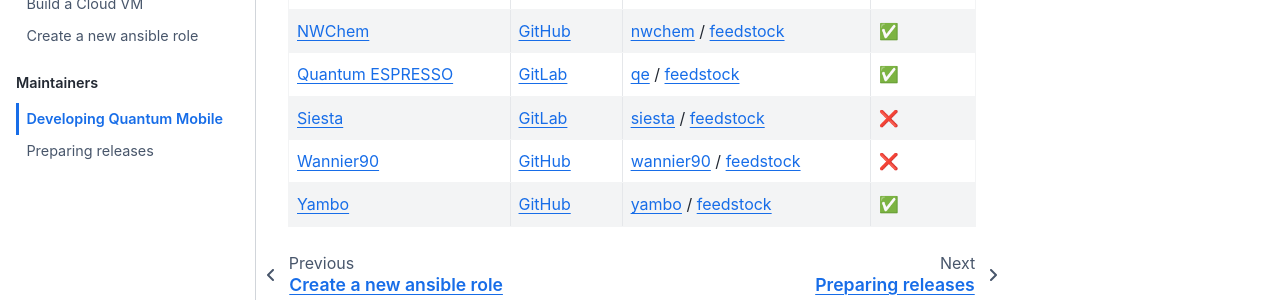
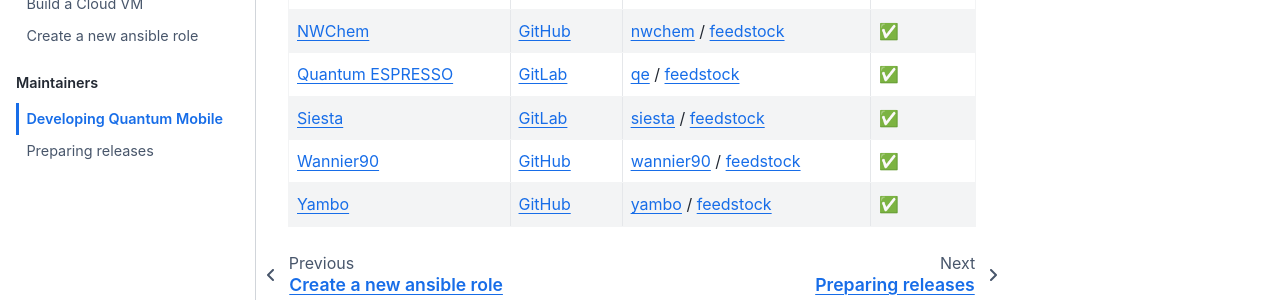
Before and after one commit to marvel-nccr/quantum-mobile, a Sphinx documentation site: the page built from docs/maintainers/develop.md, in a window 1280 px wide and 900 px high, scrolled down 992 px. Shown: the part 515-815 px from the top of the window. Built offline with Sphinx 7.4.7 and the Sphinx Book theme 1.1.4, drawn with Linux system fonts in a browser that asks for light colours.

```diff
--- a/docs/maintainers/develop.md
+++ b/docs/maintainers/develop.md
@@ -51,6 +51,6 @@ Architecture support refers to `linux-aarch64` (ARM64) availability on conda-for
 | [Fleur](https://www.flapw.de/) | [GitHub](https://github.com/judftteam/fleur/releases) | [fleur](https://anaconda.org/conda-forge/fleur) / [feedstock](https://github.com/conda-forge/fleur-feedstock) | ❌ |
 | [NWChem](https://nwchemgit.github.io/) | [GitHub](https://github.com/nwchemgit/nwchem/releases) | [nwchem](https://anaconda.org/conda-forge/nwchem) / [feedstock](https://github.com/conda-forge/nwchem-feedstock) | ✅ |
 | [Quantum ESPRESSO](https://www.quantum-espresso.org/) | [GitLab](https://gitlab.com/QEF/q-e/-/releases) | [qe](https://anaconda.org/conda-forge/qe) / [feedstock](https://github.com/conda-forge/qe-feedstock) | ✅ |
-| [Siesta](https://siesta-project.org/) | [GitLab](https://gitlab.com/siesta-project/siesta/-/releases) | [siesta](https://anaconda.org/conda-forge/siesta) / [feedstock](https://github.com/conda-forge/siesta-feedstock) | ❌ |
-| [Wannier90](http://www.wannier.org/) | [GitHub](https://github.com/wannier-developers/wannier90/releases) | [wannier90](https://anaconda.org/conda-forge/wannier90) / [feedstock](https://github.com/conda-forge/wannier90-feedstock) | ❌ |
+| [Siesta](https://siesta-project.org/) | [GitLab](https://gitlab.com/siesta-project/siesta/-/releases) | [siesta](https://anaconda.org/conda-forge/siesta) / [feedstock](https://github.com/conda-forge/siesta-feedstock) | ✅ |
+| [Wannier90](http://www.wannier.org/) | [GitHub](https://github.com/wannier-developers/wannier90/releases) | [wannier90](https://anaconda.org/conda-forge/wannier90) / [feedstock](https://github.com/conda-forge/wannier90-feedstock) | ✅ |
 | [Yambo](http://www.yambo-code.eu/) | [GitHub](https://github.com/yambo-code/yambo/releases) | [yambo](https://anaconda.org/conda-forge/yambo) / [feedstock](https://github.com/conda-forge/yambo-feedstock) | ✅ |
--- a/playbook-build.yml
+++ b/playbook-build.yml
@@ -213,7 +213,6 @@
       bin_patterns: ["*.x"]
     - name: siesta
       pkgs: [siesta=5.4.2, libxc=7.0.0, openmpi=5.0.8]
-      arch: [x86_64]
       bin_patterns:
       - siesta
       - tbtrans
@@ -230,7 +229,6 @@
       bin_patterns: [jmol, gnuplot]
     - name: wannier90
       pkgs: [wannier90=3.1.0]
-      arch: [x86_64]
       bin_patterns: ["wannier90.*", "w90*", "postw90.*"]
     - name: yambo
       pkgs: [yambo=5.3.0, libxc=6.2.2, openmpi=4.1.6]
```
